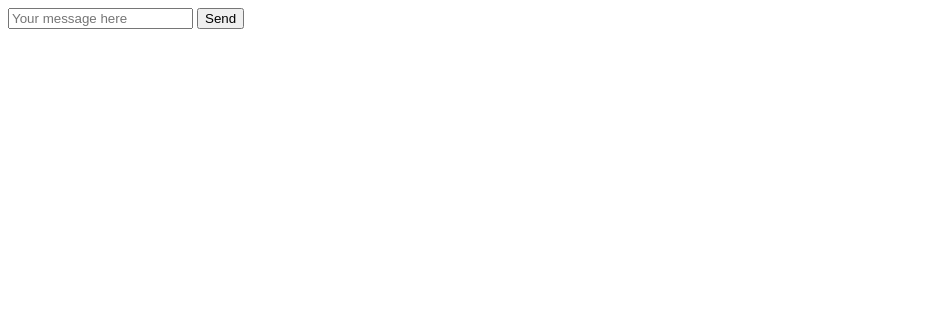
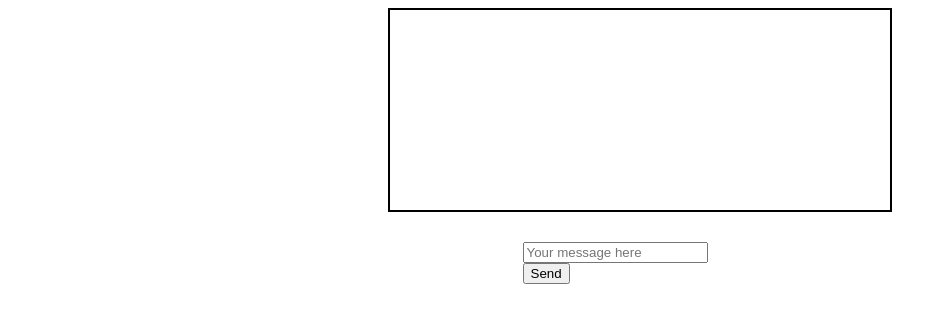
Before and after one commit to macandrew6/testing-websockets, a plain HTML site: page web_sockets.html in a window 1280 px wide. Shown: the whole page, without its empty margins (0-947 px from the left). Drawn offline with Linux system fonts and the light colour scheme.

Commit message:
adds styles

```diff
--- /dev/null
+++ b/index.css
@@ -0,0 +1,11 @@
+div#log {
+  width:500px;
+  height: 200px;
+  margin: 0 auto;
+  border: 2px solid black;
+}
+
+div#sendCtrls {
+  width: 235px;
+  margin: 30px auto;
+}
--- a/web_sockets.html
+++ b/web_sockets.html
@@ -3,13 +3,18 @@
   <meta charset="UTF-8">
   <meta name="viewport" content="width=device-width, initial-scale=1.0">
   <meta http-equiv="X-UA-Compatible" content="ie=edge">
+  <link rel="stylesheet" href="./index.css">
   <title>Document</title>
 </head>
 <body>
-  <input type="text" placeholder="Your message here" id="text">
-  <button>Send</button>
+  <div id="log"></div>
 
-  <div id="log"></div>
+  <div id=sendCtrls>
+    <input type="text" placeholder="Your message here" id="text">
+    <button>Send</button>
+  </div>
+
+
   <script>
     let sock = new WebSocket("ws://localhost:5000")
 
```
